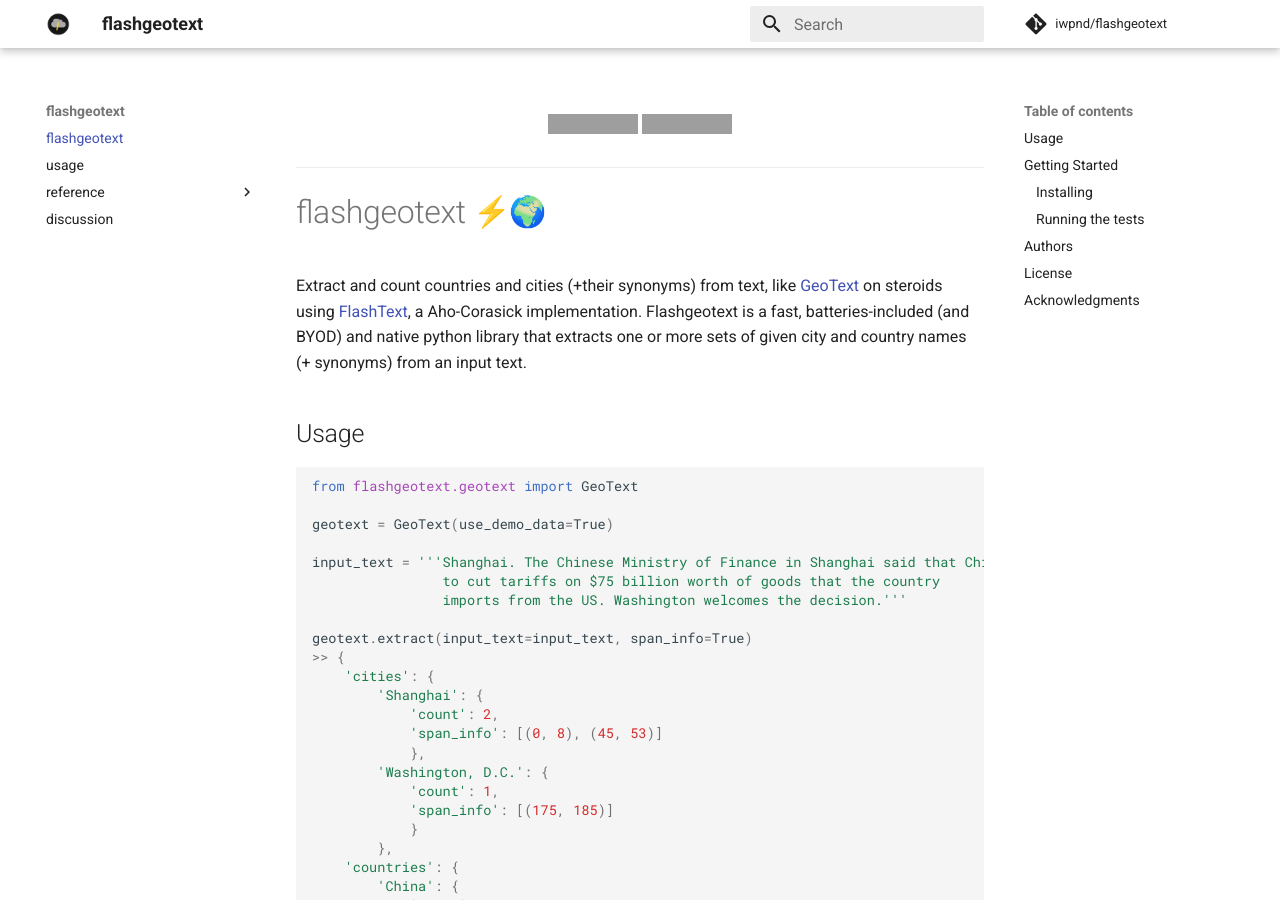
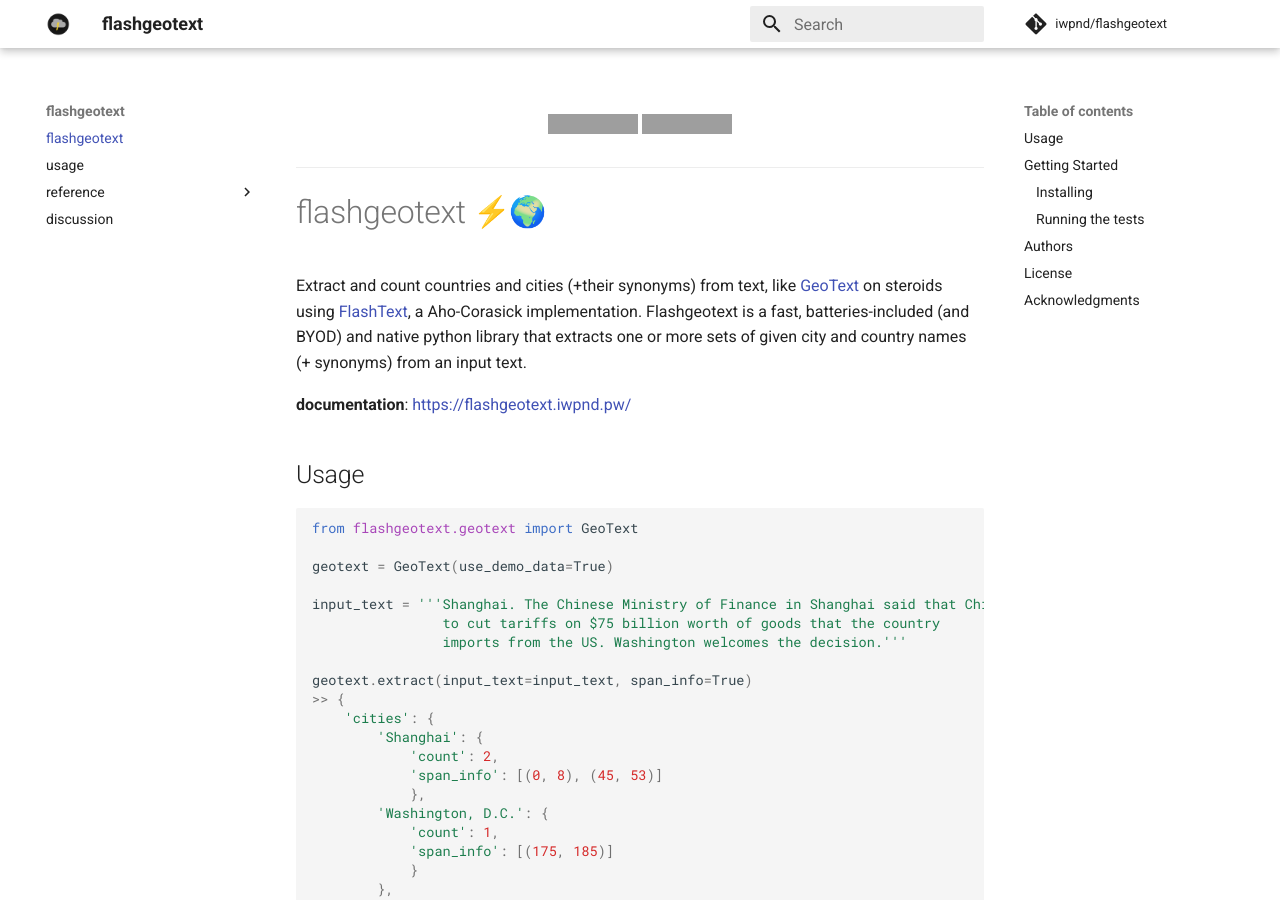
Before and after one commit to iwpnd/flashgeotext, an MkDocs documentation site: the page built from docs/index.md, in a window 1280 px wide and 900 px high. Built offline with MkDocs 1.6.1 and Material for MkDocs 9.7.7, drawn with Linux system fonts in a browser that asks for light colours; emoji names are drawn with the system emoji font; comment, search, counter and statistics services are not loaded; grey boxes are pictures that could not be loaded.

Commit message:
added documentation website

```diff
--- a/docs/index.md
+++ b/docs/index.md
@@ -11,6 +11,8 @@
 # flashgeotext :zap::earth_africa:
 
 Extract and count countries and cities (+their synonyms) from text, like [GeoText](https://github.com/elyase/geotext) on steroids using [FlashText](https://github.com/vi3k6i5/flashtext/), a Aho-Corasick implementation. Flashgeotext is a fast, batteries-included (and BYOD) and native python library that extracts one or more sets of given city and country names (+ synonyms) from an input text.
+
+**documentation**: [https://flashgeotext.iwpnd.pw/](https://flashgeotext.iwpnd.pw/)
 
 ## Usage
 
```
